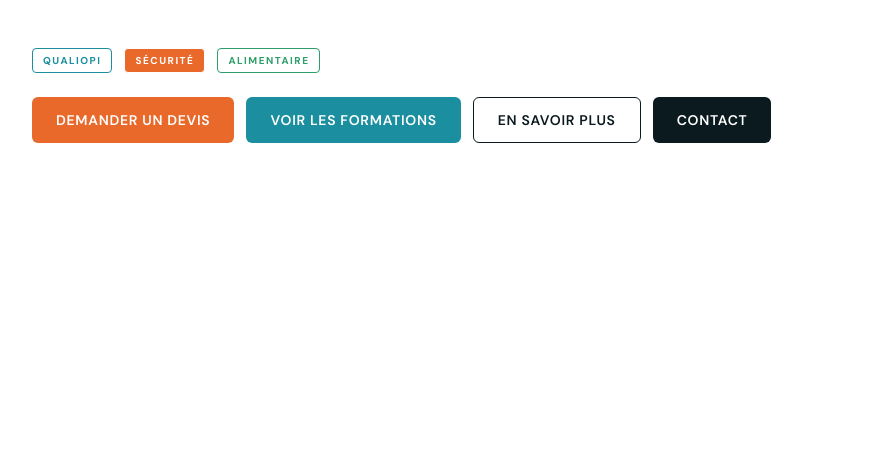
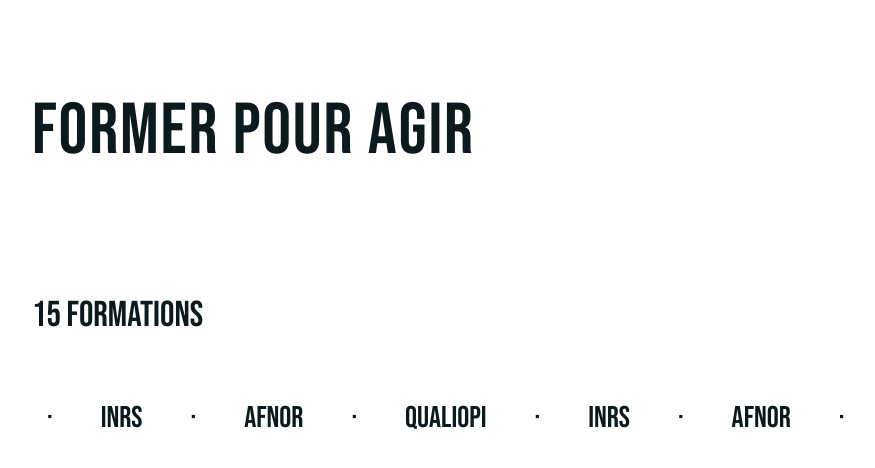
Before and after one commit to AlanT-lock/ckimformation, a Next.js app: page / in a window 1280 px wide. Shown: the top 468 px of the page, without its empty margins (8-883 px from the left). Built offline with nearby package versions, Linux system fonts and the light colour scheme.

Commit message:
feat: motion primitives (Lenis, FadeUp, LetterReveal, StatCounter, Marquee)

```diff
--- a/app/layout.tsx
+++ b/app/layout.tsx
@@ -1,5 +1,6 @@
 import type { Metadata } from 'next';
 import { bebas, dmSans, dmSerif } from './fonts';
+import { LenisProvider } from '@/components/motion/LenisProvider';
 import './globals.css';
 
 export const metadata: Metadata = {
@@ -11,7 +12,9 @@ export const metadata: Metadata = {
 export default function RootLayout({ children }: { children: React.ReactNode }) {
   return (
     <html lang="fr-FR" className={`${bebas.variable} ${dmSans.variable} ${dmSerif.variable}`}>
-      <body>{children}</body>
+      <body>
+        <LenisProvider>{children}</LenisProvider>
+      </body>
     </html>
   );
 }
--- a/app/page.tsx
+++ b/app/page.tsx
@@ -1,21 +1,32 @@
-import { Button } from '@/components/ui/Button';
-import { Tag } from '@/components/ui/Tag';
 import { Container } from '@/components/ui/Container';
+import { LetterReveal } from '@/components/motion/LetterReveal';
+import { FadeUp } from '@/components/motion/FadeUp';
+import { StatCounter } from '@/components/motion/StatCounter';
+import { Marquee } from '@/components/motion/Marquee';
 
 export default function Home() {
   return (
-    <main className="min-h-screen bg-white py-12">
+    <main className="min-h-[200vh] bg-white py-24">
       <Container>
-        <div className="flex flex-wrap gap-3 mb-6">
-          <Tag>Qualiopi</Tag>
-          <Tag color="#E8692A" variant="solid">Sécurité</Tag>
-          <Tag color="#2E9E6A">Alimentaire</Tag>
+        <h1 className="font-display text-7xl tracking-wide">
+          <LetterReveal text="FORMER POUR AGIR" />
+        </h1>
+        <div className="mt-32">
+          <FadeUp>
+            <p className="font-display text-4xl">
+              <StatCounter to={15} /> formations
+            </p>
+          </FadeUp>
         </div>
-        <div className="flex flex-wrap gap-3">
-          <Button variant="primary">Demander un devis</Button>
-          <Button variant="secondary">Voir les formations</Button>
-          <Button variant="ghost">En savoir plus</Button>
-          <Button variant="dark">Contact</Button>
+        <div className="mt-16">
+          <Marquee>
+            <span className="font-display text-3xl">QUALIOPI</span>
+            <span className="font-display text-3xl">·</span>
+            <span className="font-display text-3xl">INRS</span>
+            <span className="font-display text-3xl">·</span>
+            <span className="font-display text-3xl">AFNOR</span>
+            <span className="font-display text-3xl">·</span>
+          </Marquee>
         </div>
       </Container>
     </main>
--- /dev/null
+++ b/components/motion/FadeUp.tsx
@@ -0,0 +1,18 @@
+'use client';
+import { motion, useReducedMotion } from 'framer-motion';
+import type { ReactNode } from 'react';
+
+export function FadeUp({ children, delay = 0, className }: { children: ReactNode; delay?: number; className?: string }) {
+  const reduce = useReducedMotion();
+  return (
+    <motion.div
+      initial={reduce ? false : { opacity: 0, y: 24 }}
+      whileInView={{ opacity: 1, y: 0 }}
+      viewport={{ once: true, amount: 0.2 }}
+      transition={{ duration: 0.6, ease: [0.21, 0.47, 0.32, 0.98], delay }}
+      className={className}
+    >
+      {children}
+    </motion.div>
+  );
+}
--- /dev/null
+++ b/components/motion/LenisProvider.tsx
@@ -0,0 +1,22 @@
+'use client';
+import { useEffect } from 'react';
+import Lenis from 'lenis';
+
+export function LenisProvider({ children }: { children: React.ReactNode }) {
+  useEffect(() => {
+    const reduce = window.matchMedia('(prefers-reduced-motion: reduce)').matches;
+    if (reduce) return;
+
+    const lenis = new Lenis({ duration: 1.1, smoothWheel: true });
+    function raf(time: number) {
+      lenis.raf(time);
+      requestAnimationFrame(raf);
+    }
+    const id = requestAnimationFrame(raf);
+    return () => {
+      cancelAnimationFrame(id);
+      lenis.destroy();
+    };
+  }, []);
+  return <>{children}</>;
+}
--- /dev/null
+++ b/components/motion/LetterReveal.tsx
@@ -0,0 +1,31 @@
+'use client';
+import { motion, useReducedMotion } from 'framer-motion';
+
+interface Props {
+  text: string;
+  className?: string;
+  staggerDelay?: number;
+  delay?: number;
+}
+
+export function LetterReveal({ text, className, staggerDelay = 0.04, delay = 0 }: Props) {
+  const reduce = useReducedMotion();
+  if (reduce) return <span className={className}>{text}</span>;
+
+  const letters = Array.from(text);
+  return (
+    <span className={className} aria-label={text}>
+      {letters.map((char, i) => (
+        <motion.span
+          key={`${char}-${i}`}
+          initial={{ opacity: 0, y: 20 }}
+          animate={{ opacity: 1, y: 0 }}
+          transition={{ duration: 0.4, delay: delay + i * staggerDelay, ease: 'easeOut' }}
+          style={{ display: 'inline-block', whiteSpace: char === ' ' ? 'pre' : 'normal' }}
+        >
+          {char}
+        </motion.span>
+      ))}
+    </span>
+  );
+}
--- /dev/null
+++ b/components/motion/Marquee.tsx
@@ -0,0 +1,19 @@
+'use client';
+import { motion, useReducedMotion } from 'framer-motion';
+import type { ReactNode } from 'react';
+
+export function Marquee({ children, speed = 30 }: { children: ReactNode; speed?: number }) {
+  const reduce = useReducedMotion();
+  return (
+    <div className="overflow-hidden">
+      <motion.div
+        className="flex whitespace-nowrap gap-12"
+        animate={reduce ? undefined : { x: ['0%', '-50%'] }}
+        transition={{ duration: speed, repeat: Infinity, ease: 'linear' }}
+      >
+        <div className="flex gap-12 shrink-0">{children}</div>
+        <div className="flex gap-12 shrink-0" aria-hidden>{children}</div>
+      </motion.div>
+    </div>
+  );
+}
--- /dev/null
+++ b/components/motion/StatCounter.tsx
@@ -0,0 +1,29 @@
+'use client';
+import { motion, useInView, useReducedMotion } from 'framer-motion';
+import { useEffect, useRef, useState } from 'react';
+
+export function StatCounter({ to, suffix = '', duration = 1.6 }: { to: number; suffix?: string; duration?: number }) {
+  const ref = useRef<HTMLSpanElement>(null);
+  const inView = useInView(ref, { once: true, amount: 0.5 });
+  const reduce = useReducedMotion();
+  const [v, setV] = useState(reduce ? to : 0);
+
+  useEffect(() => {
+    if (!inView || reduce) return;
+    const start = performance.now();
+    let raf: number;
+    const tick = (now: number) => {
+      const t = Math.min(1, (now - start) / (duration * 1000));
+      setV(Math.round(to * (1 - Math.pow(1 - t, 3))));
+      if (t < 1) raf = requestAnimationFrame(tick);
+    };
+    raf = requestAnimationFrame(tick);
+    return () => cancelAnimationFrame(raf);
+  }, [inView, reduce, to, duration]);
+
+  return (
+    <motion.span ref={ref}>
+      {v}{suffix}
+    </motion.span>
+  );
+}
```
